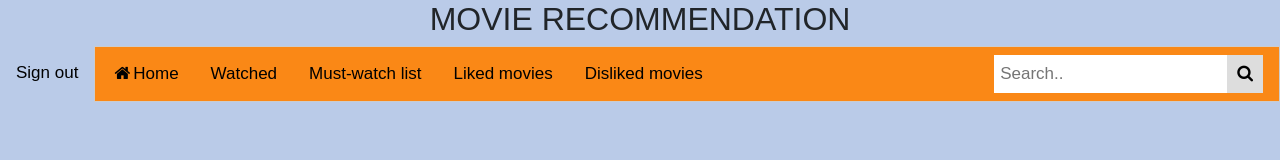
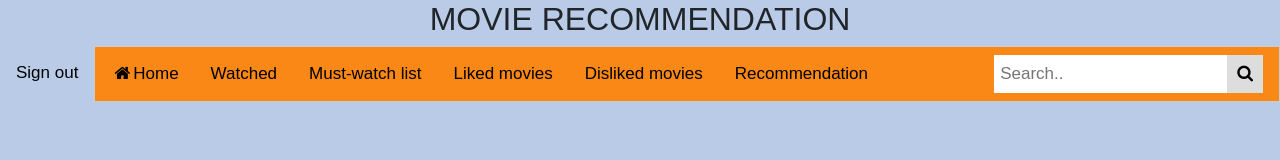
Before and after one commit to shelby-j/MovieRecommendation, a website with bundled scripts: page MovieRecommendation.html in a window 1280 px wide. Built offline with nearby package versions, Linux system fonts and the light colour scheme.

Commit message:
update main page

```diff
--- a/MovieRecommendation.html
+++ b/MovieRecommendation.html
@@ -39,7 +39,7 @@
             <button class="tablinks" onclick="import('./js/app.js').then(o=> o.display('mustwatch'))">Must-watch list</button>
             <button class="tablinks" onclick="import('./js/app.js').then(o=> o.display('liked'))">Liked movies</button>
             <button class="tablinks" onclick="import('./js/app.js').then(o=> o.display('disliked'))">Disliked movies</button>
-
+            <button class="tablinks" onclick="import('./js/app.js').then(o=> o.display('recommendation'))">Recommendation</button>
             <div class="search-container">
                 <input type="text" placeholder="Search.." id="search">
                 <button type="button" id="search_movie"><i class="fa
--- a/js/app.js
+++ b/js/app.js
@@ -121,7 +121,7 @@ export async function display(subcollection) {
   const sub_list = list_data.map((movie, index) => {
     const { img, link, title, year } = movie;
     return `<div class="card" id = "${index}">
-      <a href="${movie.link}/" target = "blank">
+      <a href="${movie.link}" target = "blank">
         <img
            src=${img}
            alt="image"
```
